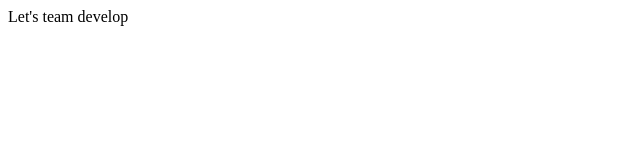
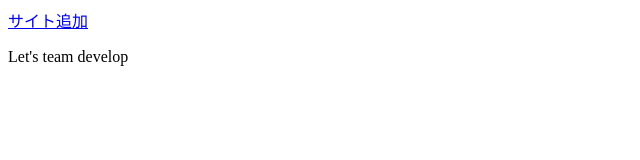
Before and after one commit to sakamotoshuri/SHITAKA, a plain HTML site: page index.html in a window 1280 px wide. Shown: the whole page, without its empty margins (0-640 px from the left). Drawn offline with Linux system fonts and the light colour scheme.

Commit message:
index.htmlサイト追加

```diff
--- a/index.html
+++ b/index.html
@@ -1,3 +1,4 @@
 <body>
+	<a href="https://job-support.ne.jp/blog/howto-use-editor">サイト追加</a>
 	<p>Let's team develop</p>
 </body>
```
